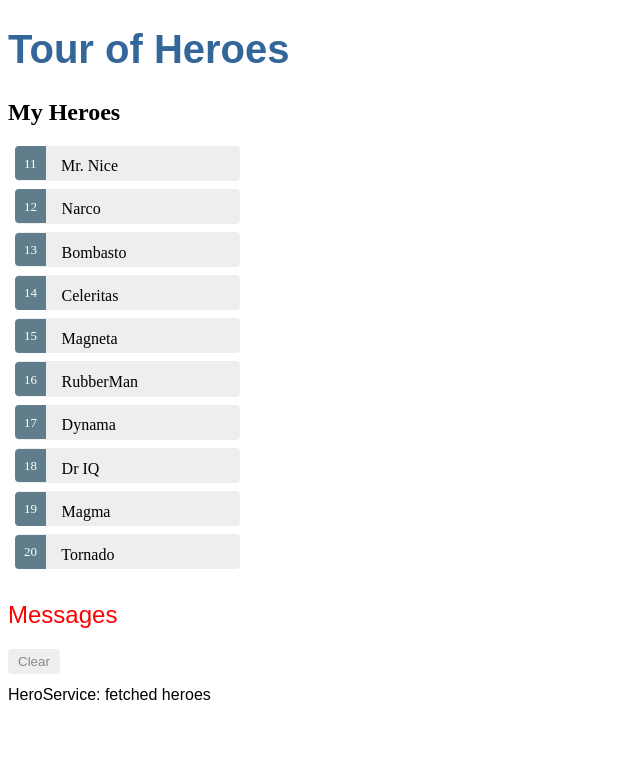
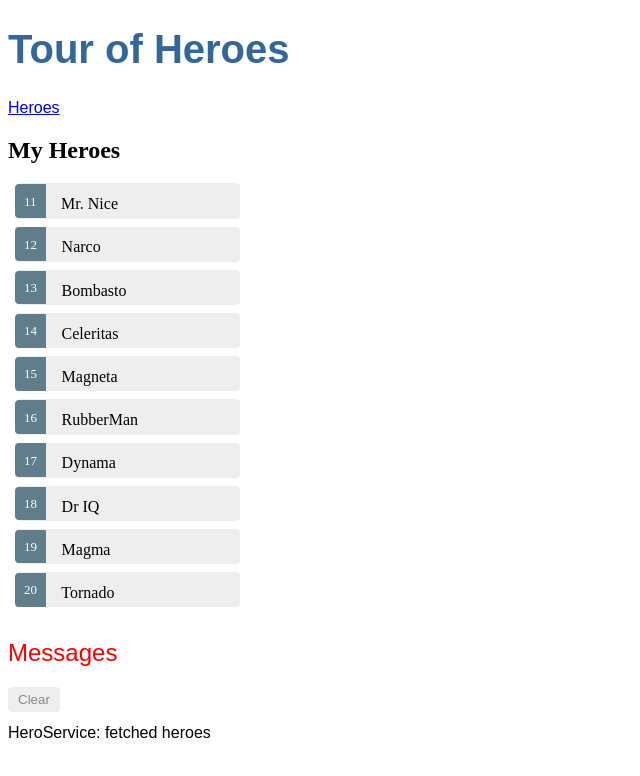
Before and after one commit to kasaharu/tour-of-heroes-2018, an Angular app: page /heroes in a window 1280 px wide. Shown: the top 776 px of the page, without its empty margins (0-640 px from the left). Built offline with nearby package versions, Linux system fonts and the light colour scheme.

Commit message:
[Issue#41] routerLink による heroes へ遷移を追加

```diff
--- a/src/app/app.component.html
+++ b/src/app/app.component.html
@@ -1,3 +1,6 @@
 <h1>{{title}}</h1>
+<nav>
+  <a routerLink="/heroes">Heroes</a>
+</nav>
 <router-outlet></router-outlet>
 <app-messages></app-messages>
```
